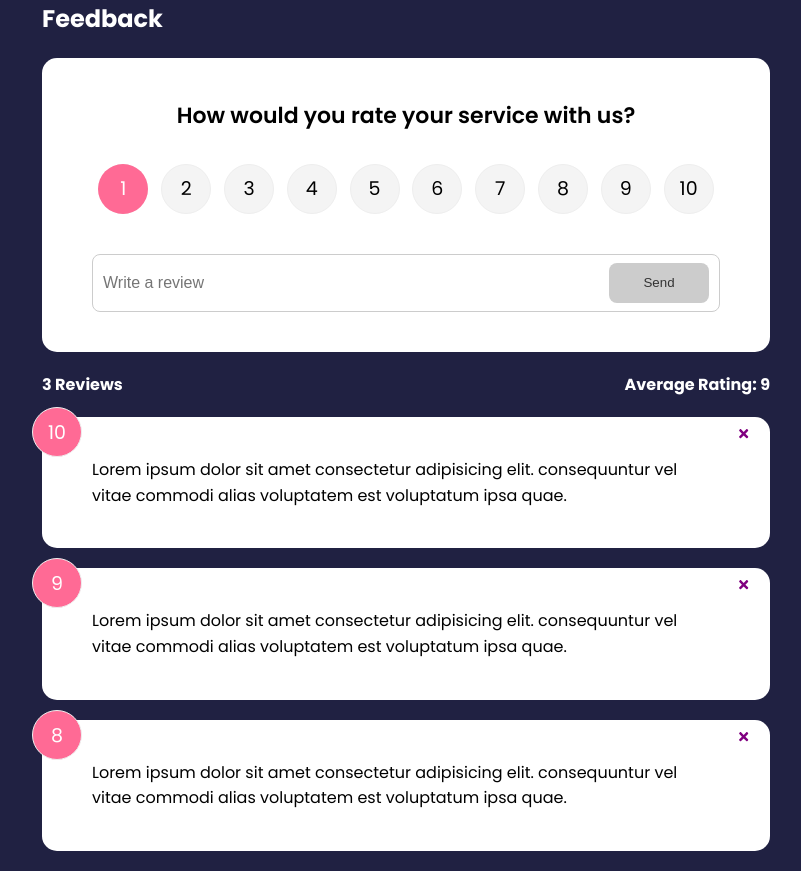
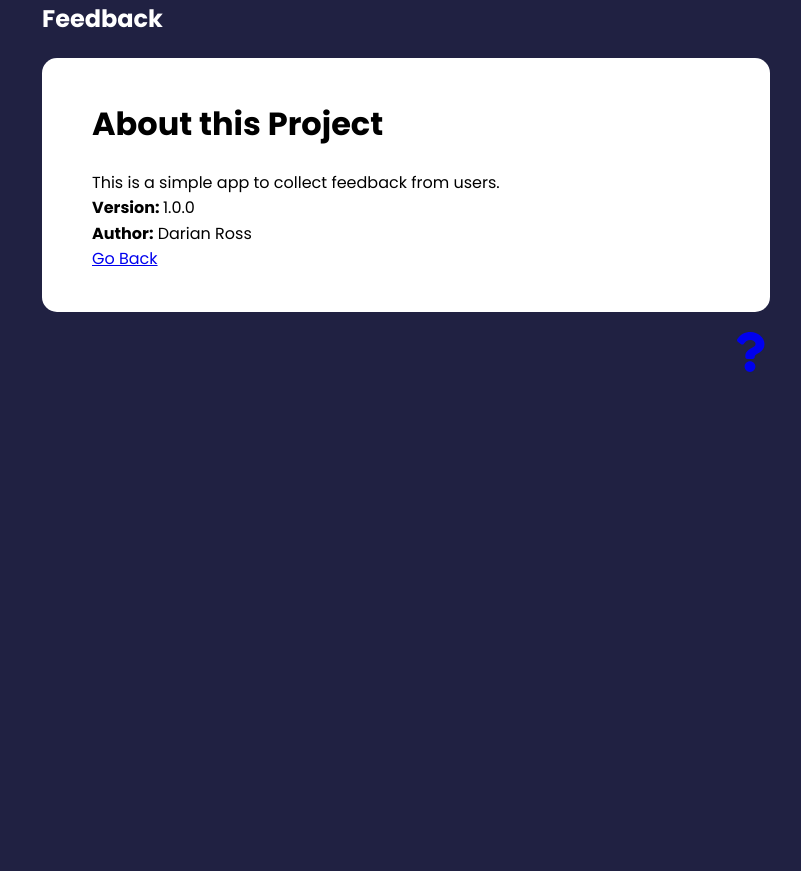
Before and after one commit to dariansweb/react-feedback-app, a React (Vite) app: page /about in a window 1280 px wide. Shown: the whole page, without its empty margins (234-1035 px from the left). After the commit the page ends 800 px from the top, so only its background shows below. Built offline with nearby package versions, Linux system fonts and the light colour scheme.

Commit message:
context api is working and now we will add the edit fucitonality

```diff
--- a/src/App.jsx
+++ b/src/App.jsx
@@ -1,33 +1,39 @@
-import { useState } from "react";
-import { v4 as uuidv4 } from "uuid";
+import { BrowserRouter as Router, Routes, Route } from "react-router-dom";
 import Header from "./components/Header";
-import FeedbackData from "./data/FeedbackData";
+import AboutPage from "./pages/About";
+
+import { FeedbackProvider } from "./context/FeedbackContext";
 import FeedbackList from "./components/FeedbackList";
 import FeedbackStats from "./components/FeedbackStats";
 import FeedbackForm from "./components/FeedbackForm";
+import AboutIconLink from "./components/AboutIconLink";
 
 function App() {
-  const [feedback, setFeedback] = useState(FeedbackData);
-
-  const addFeedback = (newFeedback) => {
-    newFeedback.id = uuidv4();
-    setFeedback([newFeedback, ...feedback]);
-  };
-
-  const deleteFeedback = (id) => {
-    if (window.confirm("Are you sure you want to delete?")) {
-      setFeedback(feedback.filter((item) => item.id !== id));
-    }
-  };
-
   return (
     <>
-      <Header />
-      <div className="container">
-        <FeedbackForm handleAdd={addFeedback} />
-        <FeedbackStats feedback={feedback} />
-        <FeedbackList feedback={feedback} handleDelete={deleteFeedback} />
-      </div>
+      <FeedbackProvider>
+        <Router>
+          <Header />
+          <div className="container">
+            <Routes>
+              <Route
+                exact
+                path="/"
+                element={
+                  <>
+                    <FeedbackForm />
+                    <FeedbackStats />
+                    <FeedbackList />
+                  </>
+                }
+              ></Route>
+
+              <Route path="/about" element={<AboutPage />} />
+            </Routes>
+            <AboutIconLink />
+          </div>
+        </Router>
+      </FeedbackProvider>
     </>
   );
 }
--- /dev/null
+++ b/src/components/AboutIconLink.jsx
@@ -0,0 +1,18 @@
+import { FaQuestion } from "react-icons/fa";
+import { Link } from "react-router-dom";
+
+const AboutIconLink = () => {
+  return (
+    <Link
+    to={{
+        pathname: "/about",
+        state: { from: "about" }
+    }}>
+      <div className="about-link">
+        <FaQuestion size={40} />
+      </div>
+    </Link>
+  );
+};
+
+export default AboutIconLink;
--- a/src/components/FeedbackForm.jsx
+++ b/src/components/FeedbackForm.jsx
@@ -1,20 +1,22 @@
-import { useState } from "react";
+import { useState, useContext} from "react";
+import FeedbackContext from "../context/FeedbackContext";
+
 import Card from "./shared/Card";
 import Button from "./shared/Button";
 import RatingSelect from "./RatingSelect";
 
-const FeedbackForm = ( {handleAdd} ) => {
-  const [rating, setRating] = useState(10);
+const FeedbackForm = () => {
+  const [rating, setRating] = useState(2);
   const [text, setText] = useState("");
   const [btnDisabled, setBtnDisabled] = useState(true);
   const [message, setMessage] = useState("");
+
+  const { addFeedback } = useContext(FeedbackContext);
 
   const handleTextChange = ({ target: { value } }) => { // 👈  get the value
     if (value === '') {
       setBtnDisabled(true)
       setMessage(null)
-
-  // prettier-ignore
     } else if (value.trim().length < 10) { // 👈 check for less than 10
       setMessage('Text must be at least 10 characters')
       setBtnDisabled(true)
@@ -35,7 +37,7 @@ const FeedbackForm = ( {handleAdd} ) => {
       text,
       rating,
     };
-    handleAdd(newFeedback);
+    addFeedback(newFeedback);
     setText('');
     setRating(10);
     setBtnDisabled(true);
--- a/src/components/FeedbackItem.jsx
+++ b/src/components/FeedbackItem.jsx
@@ -1,11 +1,15 @@
 import { FaTimes } from "react-icons/fa";
 import Card from "./shared/Card";
+import { useContext } from "react";
+import FeedbackContext from "../context/FeedbackContext";
 
-function FeedbackItem({ item, handleDelete }) {
+function FeedbackItem({ item }) {
+  const { deleteFeedback } = useContext(FeedbackContext);
+
   return (
     <Card>
       <div className="num-display"> {item.rating} </div>
-      <button onClick={() => handleDelete(item.id)} className="close">
+      <button onClick={() => deleteFeedback(item.id)} className="close">
         <FaTimes color="purple" />
       </button>
       <div className="text-display"> {item.text} </div>
--- a/src/components/FeedbackList.jsx
+++ b/src/components/FeedbackList.jsx
@@ -1,7 +1,11 @@
+import { motion, AnimatePresence } from "framer-motion";
+import { useContext } from "react";
 import FeedbackItem from "./FeedbackItem";
-import { motion, AnimatePresence } from "framer-motion";
+import FeedbackContext from "../context/FeedbackContext";
 
-function FeedbackList({ feedback, handleDelete }) {
+function FeedbackList() {
+  const { feedback } = useContext(FeedbackContext);
+
   if (!feedback || feedback.length === 0) {
     return <p>No Feedback Yet!</p>;
   }
@@ -19,7 +23,6 @@ function FeedbackList({ feedback, handleDelete }) {
             <FeedbackItem
               key={item.id}
               item={item}
-              handleDelete={handleDelete}
             />
           </motion.div>
         ))}
--- a/src/components/FeedbackStats.jsx
+++ b/src/components/FeedbackStats.jsx
@@ -1,6 +1,8 @@
-import React from "react";
+import {useContext } from "react";
+import FeedbackContext from "../context/FeedbackContext";
 
-const FeedbackStats = ({ feedback }) => {
+const FeedbackStats = () => {
+  const { feedback } = useContext(FeedbackContext);
   // Calculate ratings average
   let average =
     feedback.reduce((acc, cur) => {
--- /dev/null
+++ b/src/context/FeedbackContext.jsx
@@ -0,0 +1,60 @@
+import { createContext, useState, useCallback, useMemo } from "react";
+import { v4 as uuidv4 } from "uuid";
+
+const FeedbackContext = createContext();
+
+export const FeedbackProvider = ({ children }) => {
+  // Initialize state outside of component if it's static
+  const initialFeedback = [
+    {
+      id: 1,
+      text: "This item 1 from the context",
+      rating: 7,
+    },
+    {
+      id: 2,
+      text: "This item 2 from the context",
+      rating: 3,
+    },
+    {
+      id: 3,
+      text: "This item 3 from the context",
+      rating: 5,
+    },
+  ];
+
+  const [feedback, setFeedback] = useState(initialFeedback);
+
+  // Memoize functions to prevent unnecessary re-renders
+  const deleteFeedback = useCallback((id) => {
+    if (window.confirm("Are you sure you want to delete?")) {
+      setFeedback((prevFeedback) =>
+        prevFeedback.filter((item) => item.id !== id)
+      );
+    }
+  }, []);
+
+  const addFeedback = useCallback((newFeedback) => {
+    newFeedback.id = uuidv4();
+    setFeedback((prevFeedback) => [newFeedback, ...prevFeedback]);
+  }, []);
+
+  // Memoize the context value to prevent unnecessary re-renders
+  const contextValue = useMemo(
+    () => ({
+      feedback,
+      deleteFeedback,
+      addFeedback,
+    }),
+    [feedback, deleteFeedback, addFeedback]
+  );
+
+  return (
+    <FeedbackContext.Provider value={contextValue}>
+      {children}
+    </FeedbackContext.Provider>
+  );
+};
+
+// Optimize exports
+export default FeedbackContext;
--- /dev/null
+++ b/src/pages/About.jsx
@@ -0,0 +1,24 @@
+import Card from "../components/shared/Card";
+import { Link } from "react-router-dom";
+
+const About = () => {
+  return (
+    <Card title="About">
+      <div className="about">
+        <h1>About this Project</h1>
+      </div>
+      <p>This is a simple app to collect feedback from users.</p>
+      <p>
+        <strong>Version: </strong> 1.0.0
+      </p>
+      <p>
+        <strong>Author:</strong> Darian Ross
+      </p>
+      <Link to="/">
+        Go Back
+      </Link>
+    </Card>
+  );
+};
+
+export default About;
```
